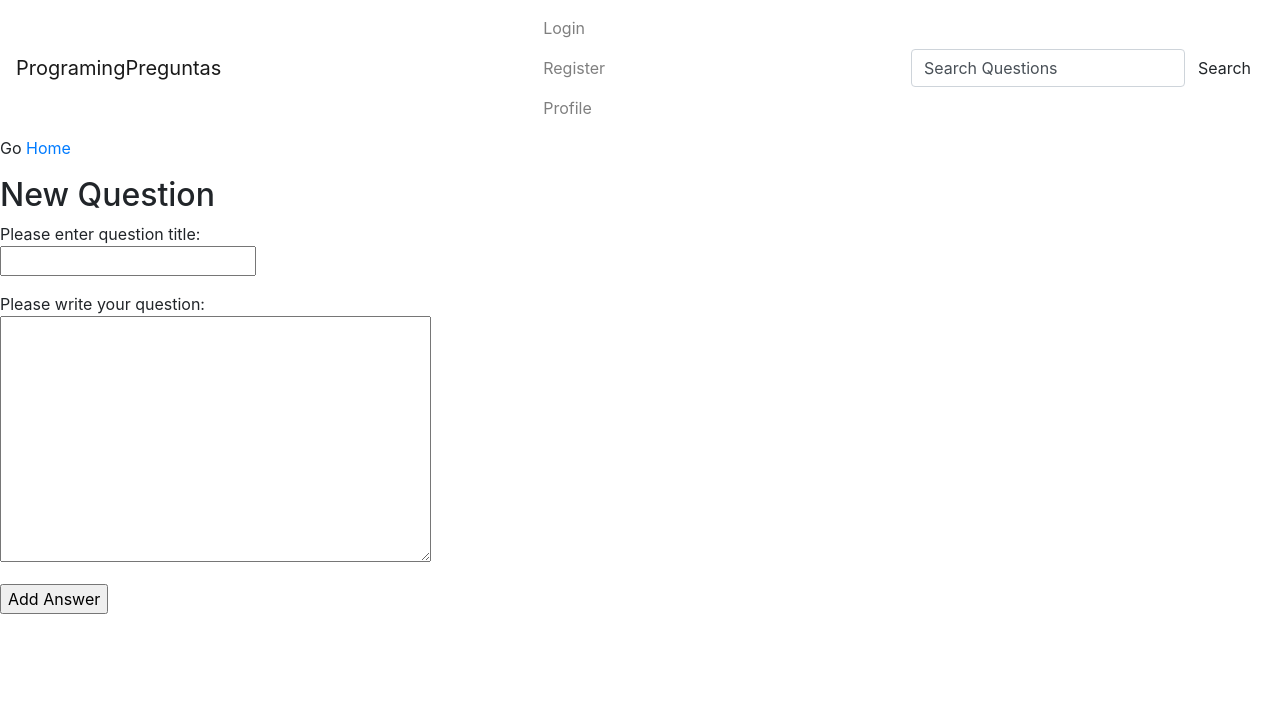
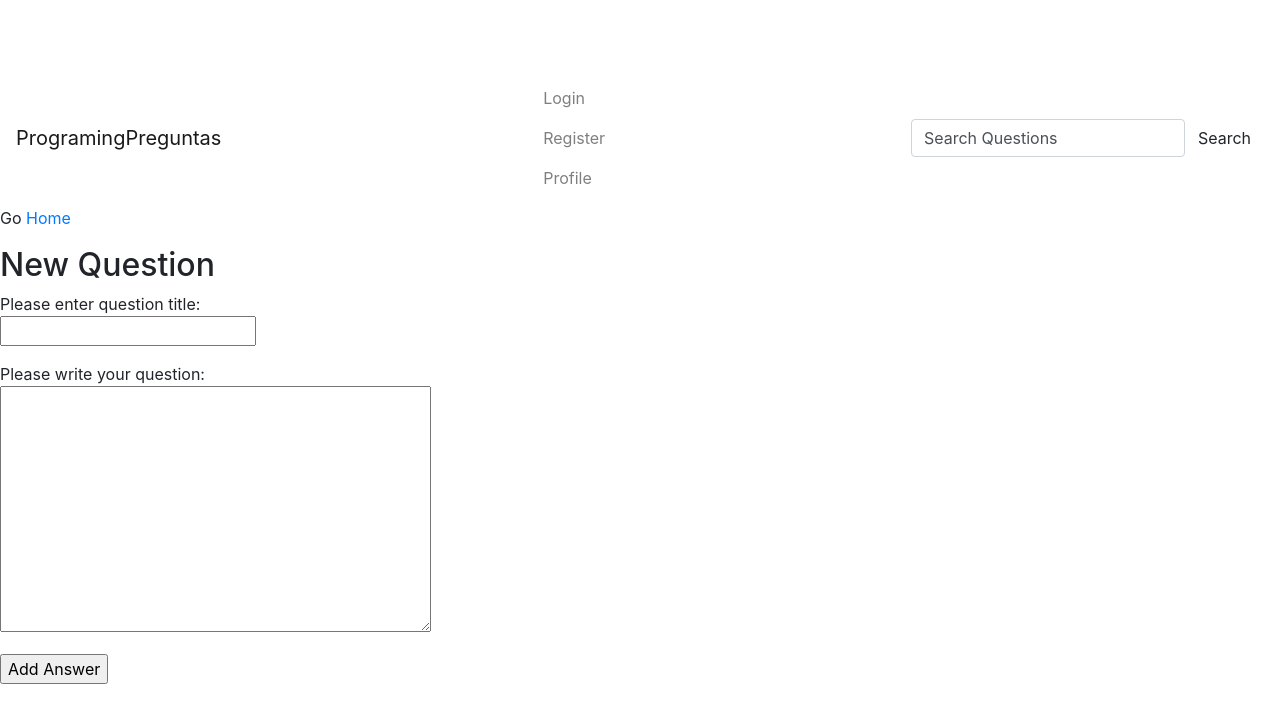
Before and after one commit to programmingpreguntas/programmingpreguntas, a Django app: page /question/new in a window 1280 px wide. Shown: the top 723 px of the page. Run offline with Django 3.2, Linux system fonts and the light colour scheme; parts of the project's set-up code (start-up, migrations or seed data) failed here and were passed over; some libraries are stand-ins or nearby versions.

Commit message:
Made Navbar fixed, added titles back to pages

```diff
--- a/preguntas/templates/preguntas/base.html
+++ b/preguntas/templates/preguntas/base.html
@@ -6,13 +6,20 @@
     <meta name="viewport" content="width=device-width, initial-scale=1, shrink-to-fit=no">
     <meta http-equiv="x-ua-compatible" content="ie=edge">
 
+    <title>{% block title %} Programming Preguntas{% endblock%}</title>
     <!-- Bootstrap CSS -->
     <link rel="stylesheet" href="https://maxcdn.bootstrapcdn.com/bootstrap/4.0.0-alpha.2/css/bootstrap.min.css" integrity="sha384-y3tfxAZXuh4HwSYylfB+J125MxIs6mR5FOHamPBG064zB+AFeWH94NdvaCBm8qnd" crossorigin="anonymous">
+    <!-- Make Room for NavBar -->
+    <style>
+      body{
+        padding-top: 70px
+      }
+      </style>
   </head>
   <body>
 
 
-    <nav class="navbar navbar-light bg-faded">
+    <nav class="navbar navbar-fixed-top navbar-light bg-faded">
       <a class="navbar-brand" href="{% url 'preguntas:questions' %}">ProgramingPreguntas</a>
       <ul class="nav navbar-nav">
         <li class="nav-item">
--- a/preguntas/templates/preguntas/new_question.html
+++ b/preguntas/templates/preguntas/new_question.html
@@ -1,5 +1,5 @@
 {% extends 'preguntas/base.html' %}
-
+{% block title%} New Question {% endblock %}
 {% block content %}
 
     <p>
--- a/preguntas/templates/preguntas/profile.html
+++ b/preguntas/templates/preguntas/profile.html
@@ -1,9 +1,6 @@
 {% extends 'preguntas/base.html' %}
-
+{% block title%} {{usuario.name}}'s profile {% endblock %}
 {% block content %}
-<p>
-    {{request_dict}}
-</p>
 Hello {{usuario.name}}!
 <p>
     Ask a <a href="{% url 'preguntas:new_question' %}">New Question</a>.
--- a/preguntas/templates/preguntas/question.html
+++ b/preguntas/templates/preguntas/question.html
@@ -1,5 +1,5 @@
 {% extends 'preguntas/base.html' %}
-
+{% block title%} {{question.title}} {% endblock %}
 {% block content %}
 
 <p>
```
